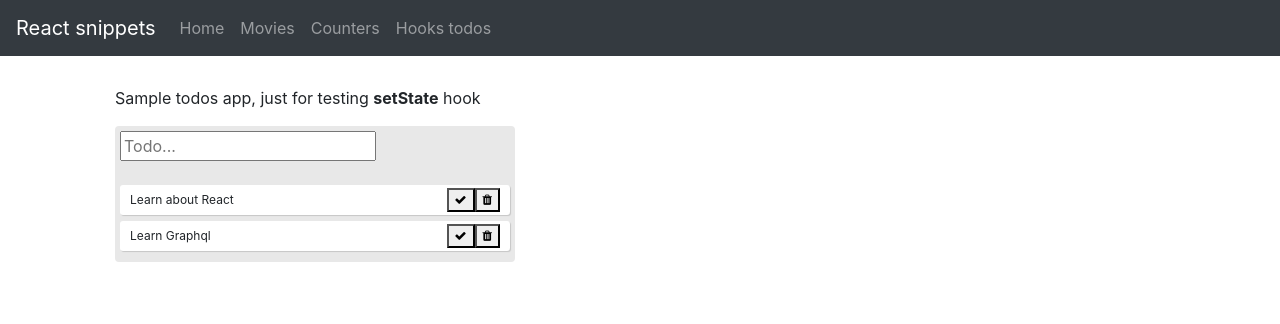
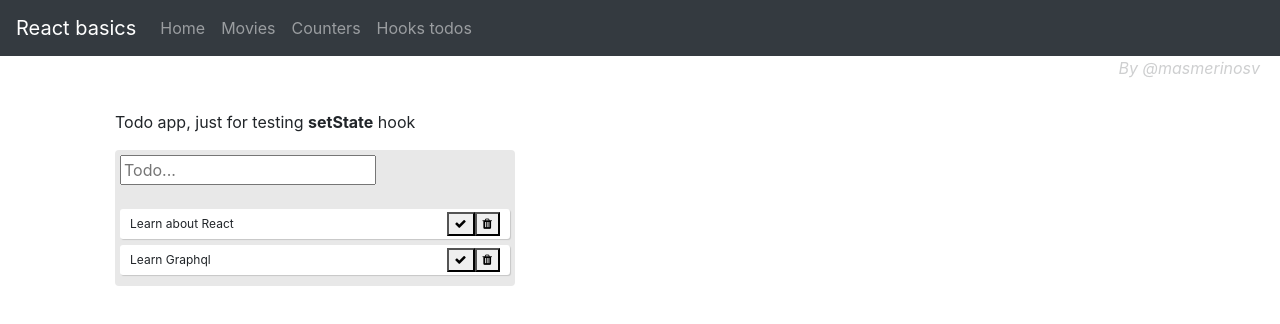
Before and after one commit to masmerino13/codewithmosh-reactjs-basics, a React app: page /todos in a window 1280 px wide. Shown: the top 324 px of the page. Built offline with nearby package versions, Linux system fonts and the light colour scheme.

Commit message:
Add copy

```diff
--- a/src/App.js
+++ b/src/App.js
@@ -1,13 +1,21 @@
 import React, { Component, Fragment } from 'react';
 import { BrowserRouter as Router, Route, Link } from "react-router-dom";
+import styled from 'styled-components';
 
 import Movies from './components/movies';
 import Counters from './components/counters';
 import Todos from './components/todos';
 
+const Copy = styled.div`
+  text-align: right;
+  padding-right: 20px;
+  font-style: italic;
+  color: #cecfd0;
+`;
+
 const Home = () => {
   return (
-    <div className="text-center">Home</div>
+    <div className="text-center">Code with Mosh course practice</div>
   )
 }
 
@@ -15,7 +23,7 @@ const NavBar = () => {
   return (
     <Fragment>
       <nav className="navbar navbar-expand-md navbar-dark bg-dark">
-        <Link className="navbar-brand" to="/">React snippets</Link>
+        <Link className="navbar-brand" to="/">React basics</Link>
         <button className="navbar-toggler" type="button" data-toggle="collapse" data-target="#navbarNavAltMarkup" aria-controls="navbarNavAltMarkup" aria-expanded="false" aria-label="Toggle navigation">
           <span className="navbar-toggler-icon"></span>
         </button>
@@ -28,6 +36,7 @@ const NavBar = () => {
           </ul>
         </div>
       </nav>
+      <Copy>By @masmerinosv</Copy>
     </Fragment>
   )
 }
--- a/src/components/todos/index.jsx
+++ b/src/components/todos/index.jsx
@@ -53,7 +53,7 @@ const Todos = () => {
 
   return (
     <div className="app">
-      <p>Sample todos app, just for testing <b>setState</b> hook</p>
+      <p>Todo app, just for testing <b>setState</b> hook</p>
       <div className="todo-list">
         <TodoForm addTodo={addTodo} /> <br />
         {todos.map((todo, index) => (<Todo key={index} index={index} todo={todo} removeTodo={() => removeTodo(index)} completeTodo={() => completeTodo(index)} />))}
```
